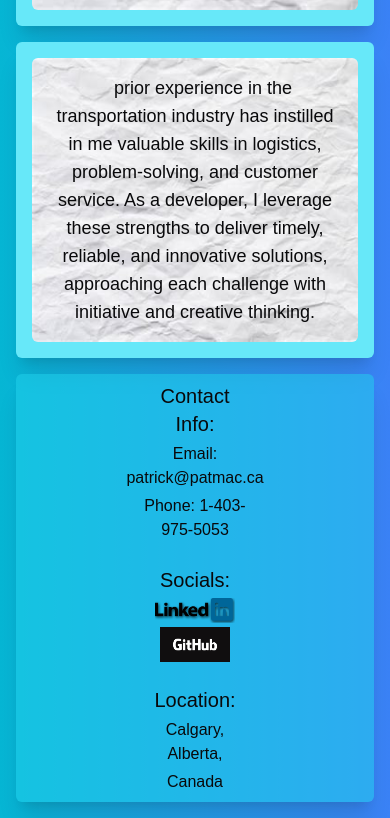
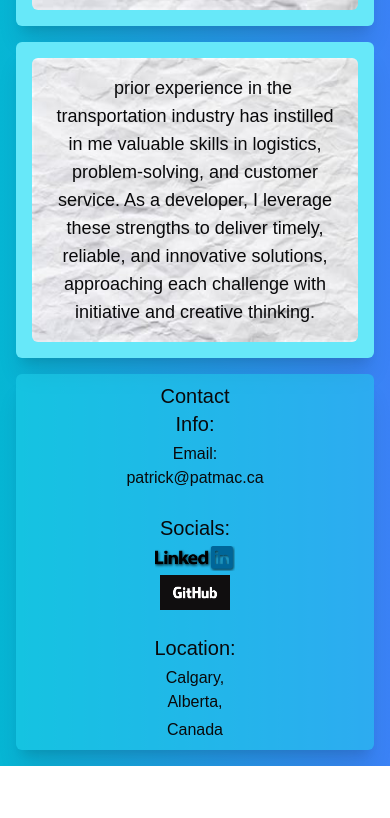
Before and after one commit to Pmacdon15/portfolio, a Next.js app: page / in a window 390 px wide. Shown: the part 1382-2200 px from the top of the page. After the commit the page ends 2148 px from the top, so only its background shows below. Built offline with nearby package versions, Linux system fonts and the light colour scheme.

Commit message:
remove phone number

```diff
--- a/src/components/ui/footer.tsx
+++ b/src/components/ui/footer.tsx
@@ -9,7 +9,6 @@ export default function Footer() {
                     href="mailto:patrick@patmac.ca"
                     className='flex hover:underline hover:scale-110 hover:text-blue-500 '
                 >patrick@patmac.ca</Link></p>
-                <p>Phone: 1-403-975-5053</p>
             </div>
             <div className='flex flex-col w-2/6 p-2 gap-1 md:gap-2 text-center items-center'>
                 <h1 className='text-xl text-center'>Socials:</h1>
```
